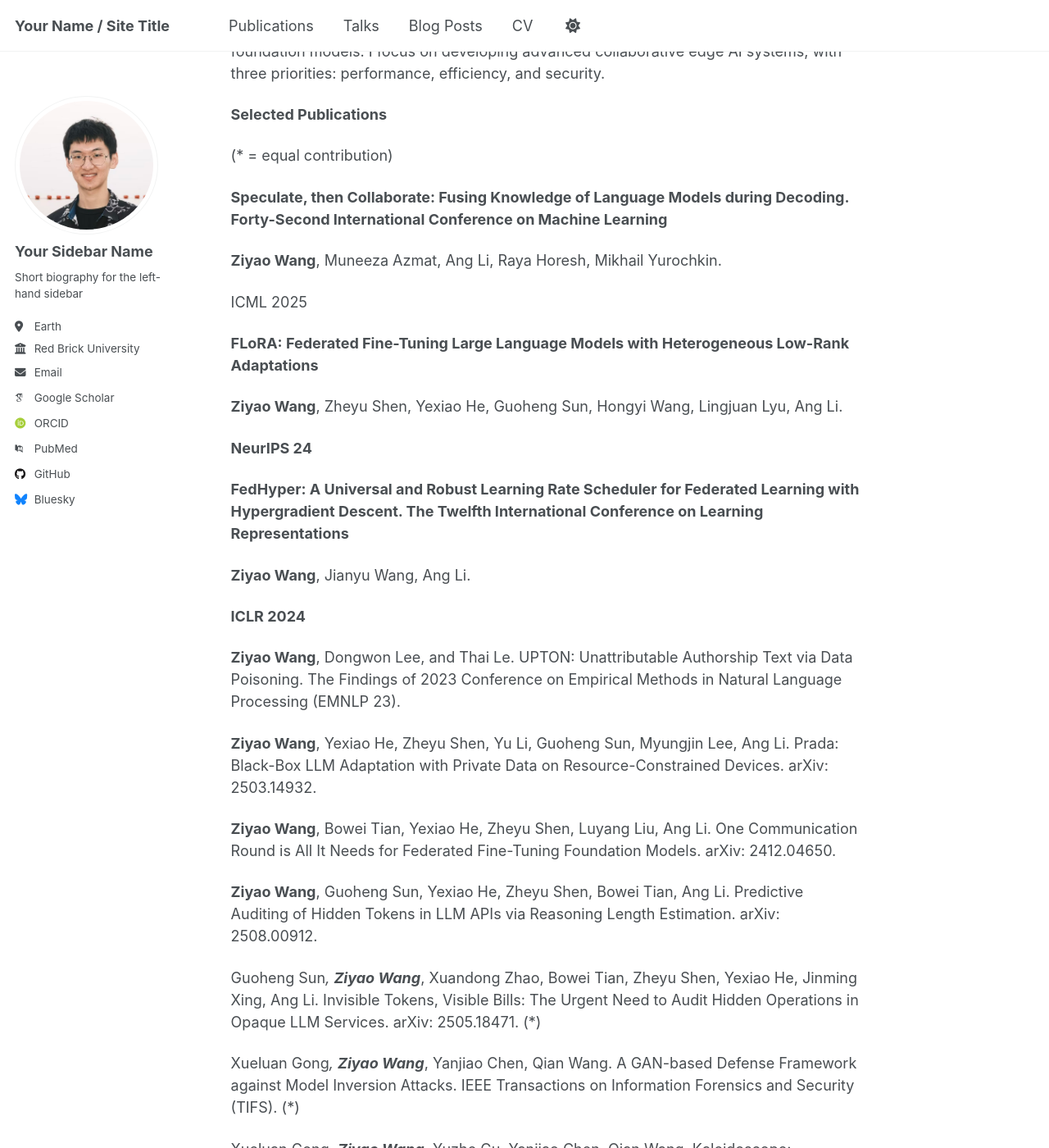
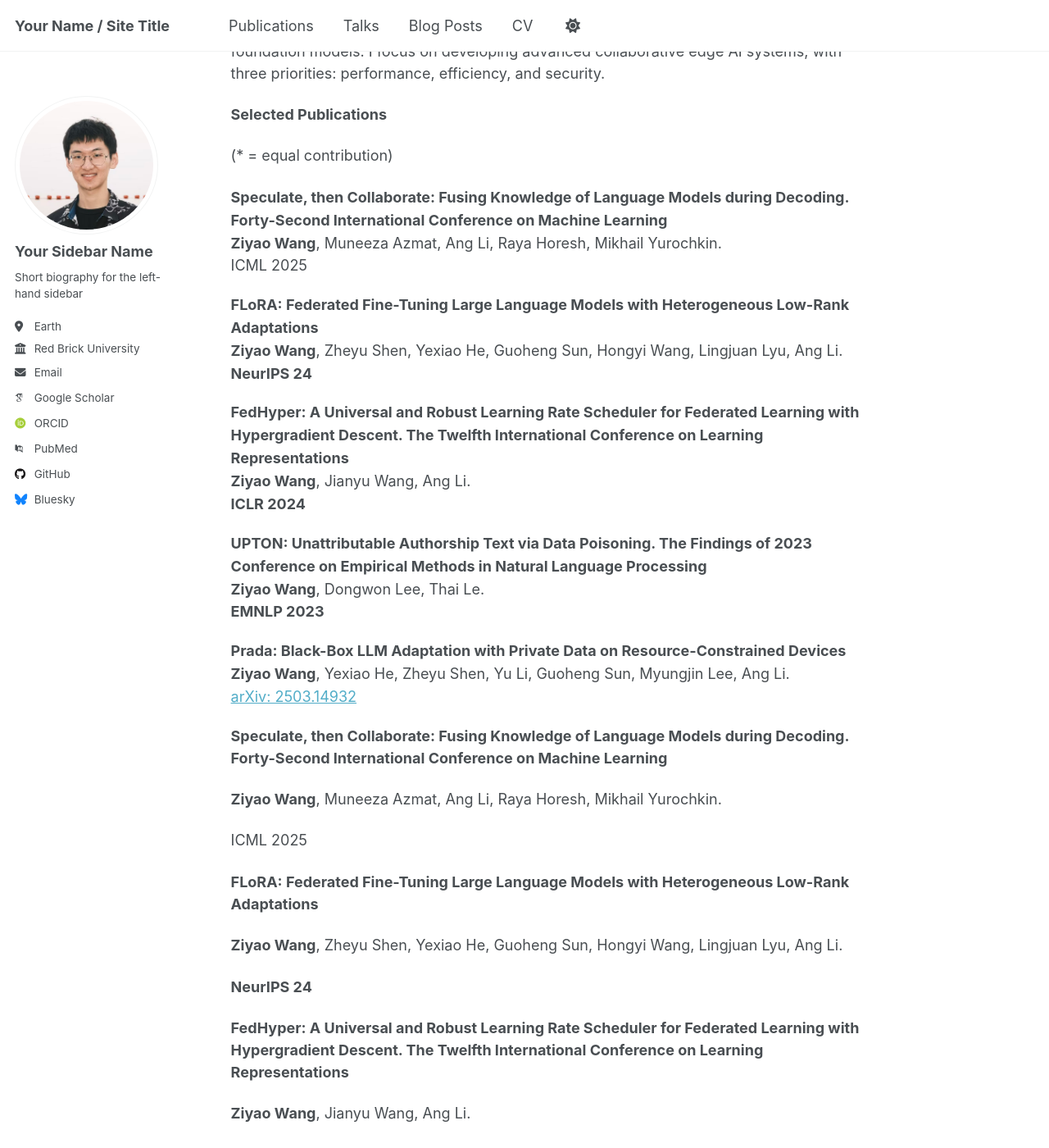
Before and after one commit to ziyaow1010/ziyaow1010.github.io, a Jekyll site: the page built from _pages/about.md, in a window 1280 px wide and 1400 px high, scrolled down 278 px. Shown: the whole window at 82% size. Built offline with Jekyll 4.4.1, drawn with Linux system fonts in a browser that asks for light colours; some web fonts are replaced; a script that is not in the unit is left out; some of the changed text lies outside the part shown.

Commit message:
Update about.md

```diff
--- a/_pages/about.md
+++ b/_pages/about.md
@@ -14,6 +14,46 @@ I prefer simple, elegant approaches to improving the performance and efficiency
 **Selected Publications**
 
 (* = equal contribution)
+
+<div class="selected-pubs">
+
+<p>
+<strong>Speculate, then Collaborate: Fusing Knowledge of Language Models during Decoding. Forty-Second International Conference on Machine Learning</strong><br>
+<strong>Ziyao Wang</strong>, Muneeza Azmat, Ang Li, Raya Horesh, Mikhail Yurochkin.<br>
+ICML 2025
+</p>
+
+<p>
+<strong>FLoRA: Federated Fine-Tuning Large Language Models with Heterogeneous Low-Rank Adaptations</strong><br>
+<strong>Ziyao Wang</strong>, Zheyu Shen, Yexiao He, Guoheng Sun, Hongyi Wang, Lingjuan Lyu, Ang Li.<br>
+<strong>NeurIPS 24</strong>
+</p>
+
+<p>
+<strong>FedHyper: A Universal and Robust Learning Rate Scheduler for Federated Learning with Hypergradient Descent. The Twelfth International Conference on Learning Representations</strong><br>
+<strong>Ziyao Wang</strong>, Jianyu Wang, Ang Li.<br>
+<strong>ICLR 2024</strong>
+</p>
+
+<p>
+<strong>UPTON: Unattributable Authorship Text via Data Poisoning. The Findings of 2023 Conference on Empirical Methods in Natural Language Processing</strong><br>
+<strong>Ziyao Wang</strong>, Dongwon Lee, Thai Le.<br>
+<strong>EMNLP 2023</strong>
+</p>
+
+<p>
+<strong>Prada: Black-Box LLM Adaptation with Private Data on Resource-Constrained Devices</strong><br>
+<strong>Ziyao Wang</strong>, Yexiao He, Zheyu Shen, Yu Li, Guoheng Sun, Myungjin Lee, Ang Li.<br>
+<a href="https://arxiv.org/abs/2503.14932" target="_blank" rel="noopener">arXiv: 2503.14932</a>
+</p>
+
+</div>
+
+<style>
+.selected-pubs p { margin: 0 0 1.1rem; line-height: 1.55; }
+.selected-pubs strong { font-weight: 700; }
+</style>
+
 
 **Speculate, then Collaborate: Fusing Knowledge of Language Models during Decoding. Forty-Second International Conference on Machine Learning**
 
@@ -33,9 +73,17 @@ ICML 2025
 
 **ICLR 2024**
 
-**Ziyao Wang**, Dongwon Lee, and Thai Le. UPTON: Unattributable Authorship Text via Data Poisoning. The Findings of 2023 Conference on Empirical Methods in Natural Language Processing (EMNLP 23).
+**UPTON: Unattributable Authorship Text via Data Poisoning. The Findings of 2023 Conference on Empirical Methods in Natural Language Processing**
 
-**Ziyao Wang**, Yexiao He, Zheyu Shen, Yu Li, Guoheng Sun, Myungjin Lee, Ang Li. Prada: Black-Box LLM Adaptation with Private Data on Resource-Constrained Devices. arXiv: 2503.14932.
+**Ziyao Wang**, Dongwon Lee, and Thai Le.
+
+**EMNLP 2023**
+
+**Prada: Black-Box LLM Adaptation with Private Data on Resource-Constrained Devices**
+
+**Ziyao Wang**, Yexiao He, Zheyu Shen, Yu Li, Guoheng Sun, Myungjin Lee, Ang Li.
+
+**arXiv: 2503.14932.**
 
 **Ziyao Wang**, Bowei Tian, Yexiao He, Zheyu Shen, Luyang Liu, Ang Li. One Communication Round is All It Needs for Federated Fine-Tuning Foundation Models. arXiv: 2412.04650.
 
```
